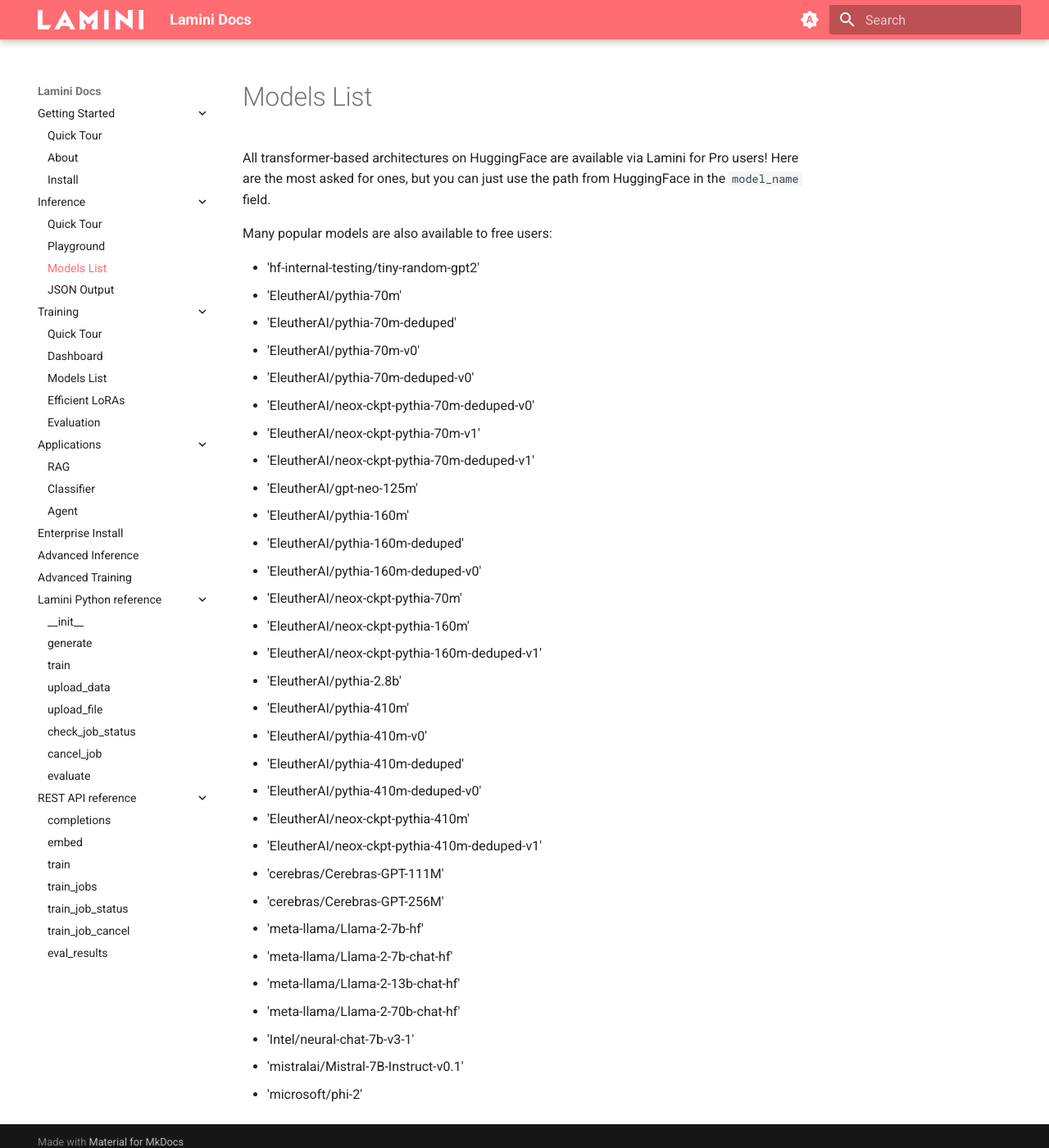
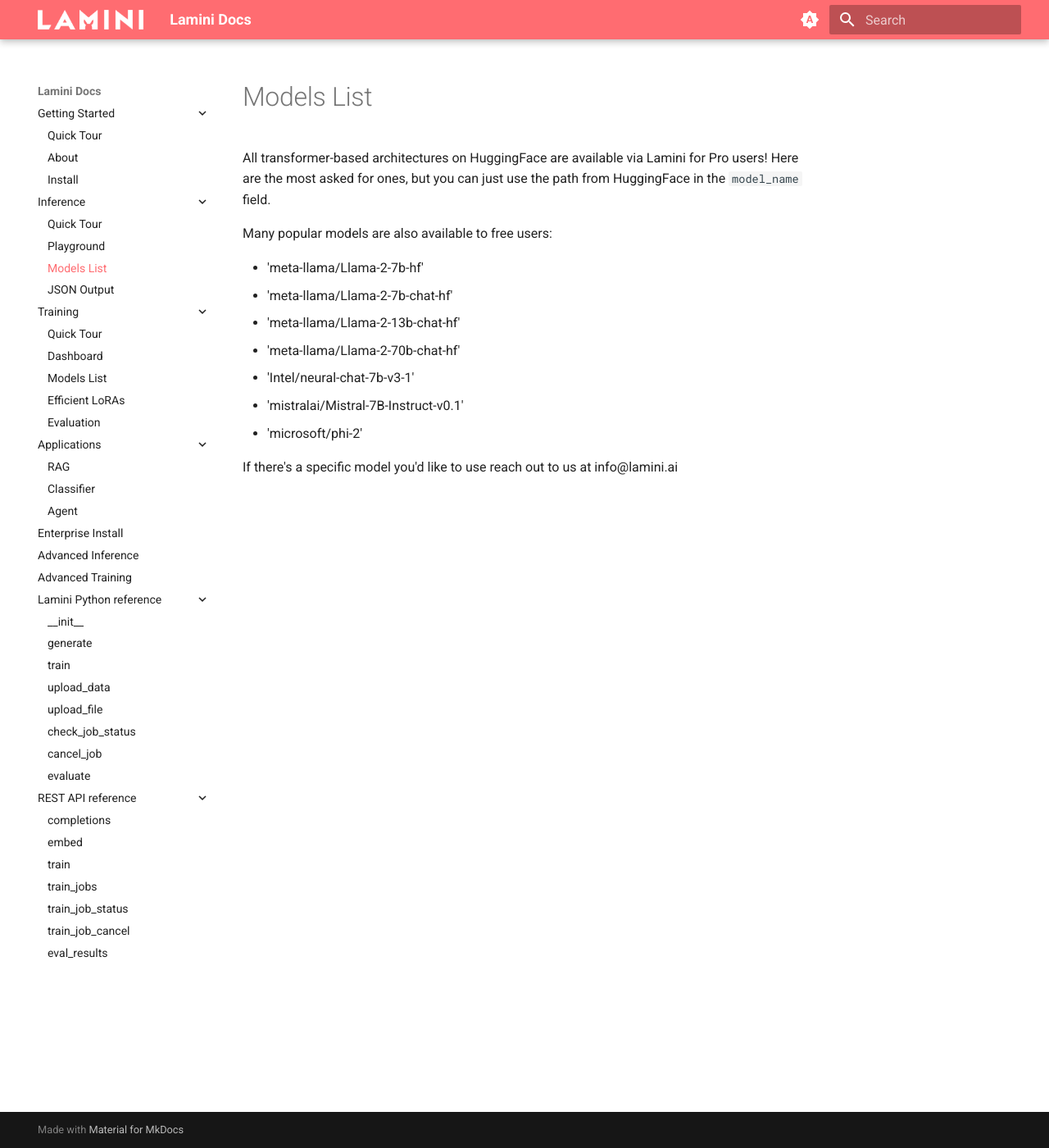
Before and after one commit to lamini-ai/lamini-ai.github.io, an MkDocs documentation site: the page built from docs/inference/models_list.md, in a window 1280 px wide and 1400 px high. Shown: the whole window at 82% size. Built offline with MkDocs 1.6.1 and Material for MkDocs 9.7.7, drawn with Linux system fonts in a browser that asks for light colours.

```diff
--- a/docs/inference/models_list.md
+++ b/docs/inference/models_list.md
@@ -1,32 +1,7 @@
-
 All transformer-based architectures on HuggingFace are available via Lamini for Pro users! Here are the most asked for ones, but you can just use the path from HuggingFace in the `model_name` field.
 
 Many popular models are also available to free users:
 
-- 'hf-internal-testing/tiny-random-gpt2'
-- 'EleutherAI/pythia-70m'
-- 'EleutherAI/pythia-70m-deduped'
-- 'EleutherAI/pythia-70m-v0'
-- 'EleutherAI/pythia-70m-deduped-v0'
-- 'EleutherAI/neox-ckpt-pythia-70m-deduped-v0'
-- 'EleutherAI/neox-ckpt-pythia-70m-v1'
-- 'EleutherAI/neox-ckpt-pythia-70m-deduped-v1'
-- 'EleutherAI/gpt-neo-125m'
-- 'EleutherAI/pythia-160m'
-- 'EleutherAI/pythia-160m-deduped'
-- 'EleutherAI/pythia-160m-deduped-v0'
-- 'EleutherAI/neox-ckpt-pythia-70m'
-- 'EleutherAI/neox-ckpt-pythia-160m'
-- 'EleutherAI/neox-ckpt-pythia-160m-deduped-v1'
-- 'EleutherAI/pythia-2.8b'
-- 'EleutherAI/pythia-410m'
-- 'EleutherAI/pythia-410m-v0'
-- 'EleutherAI/pythia-410m-deduped'
-- 'EleutherAI/pythia-410m-deduped-v0'
-- 'EleutherAI/neox-ckpt-pythia-410m'
-- 'EleutherAI/neox-ckpt-pythia-410m-deduped-v1'
-- 'cerebras/Cerebras-GPT-111M'
-- 'cerebras/Cerebras-GPT-256M'
 - 'meta-llama/Llama-2-7b-hf'
 - 'meta-llama/Llama-2-7b-chat-hf'
 - 'meta-llama/Llama-2-13b-chat-hf'
@@ -34,6 +9,8 @@ Many popular models are also available to free users:
 - 'Intel/neural-chat-7b-v3-1'
 - 'mistralai/Mistral-7B-Instruct-v0.1'
 - 'microsoft/phi-2'
+
+If there's a specific model you'd like to use reach out to us at info@lamini.ai
 
 <!-- | Model name (size) | `model_name` field | Context size | Tier | Requests per month (limit)
 | ----------------- | ------------------ | ------------ | ---- | ------------------ |
```
Also changed, not shown: docs/index.md (+15 -53 lines), docs/inference/quick_tour.md (+0 -2 lines), docs/rest_api/eval_results.md (+1 -1 lines), docs/training/models_list.md (+2 -24 lines), docs/training/quick_tour.md (+3 -17 lines).
